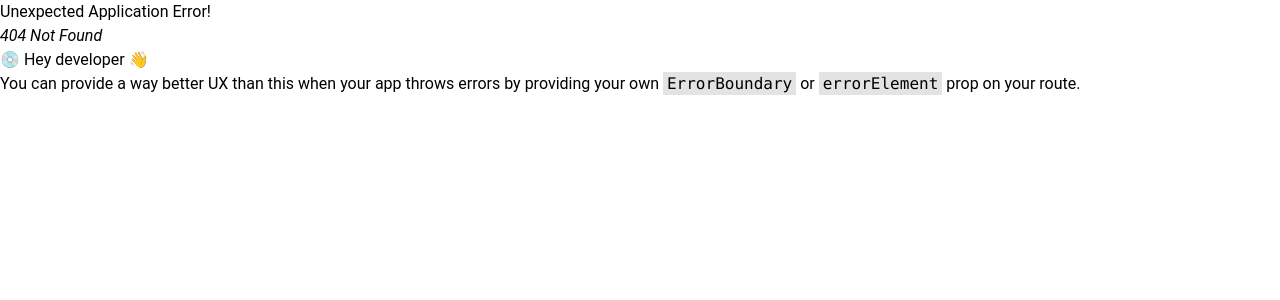
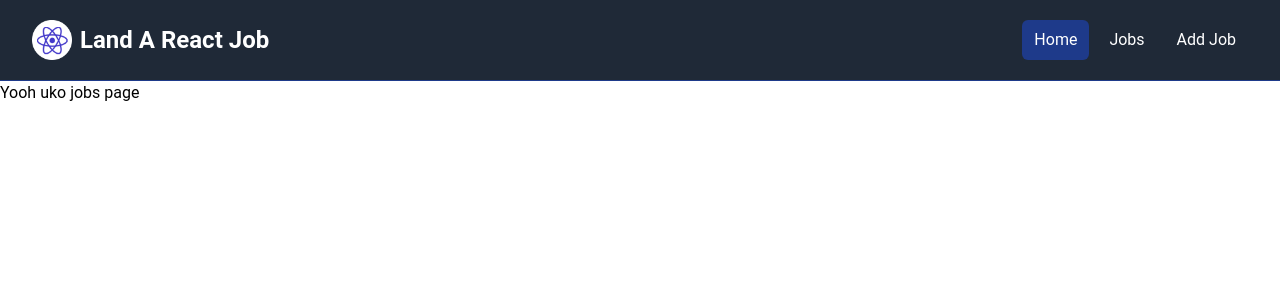
Before and after one commit to amuuo-dev/get-a-job, a React (Vite) app: page /jobs in a window 1280 px wide. Before the commit this address had no page. Shown: the top 300 px of the page. Built offline with nearby package versions, Linux system fonts and the light colour scheme.

Commit message:
imported Link to prevent refresing while navigating to pages and created a job page and last did routing to pages by importing routing elements from react-router-dom

```diff
--- a/src/App.jsx
+++ b/src/App.jsx
@@ -7,11 +7,13 @@
 
 import MainLayout from "./layout/MainLayout";
 import HomePage from "./Screen/HomePage";
+import JobPage from "./Screen/JobPage";
 
 const router = createBrowserRouter(
   createRoutesFromElements(
     <Route path="/" element={<MainLayout />}>
       <Route index element={<HomePage />} />
+      <Route path="/jobs" element={<JobPage />} />
     </Route>,
   ),
 );
--- /dev/null
+++ b/src/Screen/JobPage.jsx
@@ -0,0 +1,5 @@
+const JobPage = () => {
+  return <div>Yooh uko jobs page</div>;
+};
+
+export default JobPage;
--- a/src/components/JobList.jsx
+++ b/src/components/JobList.jsx
@@ -1,5 +1,6 @@
 import { useState } from "react";
 import { FaMapMarker } from "react-icons/fa";
+import { Link } from "react-router-dom";
 const JobList = ({ job }) => {
   const [showFullDescription, setShowFullDescription] = useState(false);
   let description = job.description;
@@ -27,12 +28,12 @@
             <FaMapMarker className="inline mb-1 text-lg mr-1" />
             {job.location}
           </div>
-          <a
-            href={`/jobs/${job.id}`}
+          <Link
+            to={`/jobs/${job.id}`}
             className="h-[36px] bg-indigo-500 hover:bg-indigo-600 text-white px-4 py-2 rounded-lg text-center text-sm"
           >
             Read More
-          </a>
+          </Link>
         </div>
       </div>
     </div>
--- a/src/components/Navbar.jsx
+++ b/src/components/Navbar.jsx
@@ -1,3 +1,4 @@
+import { Link } from "react-router-dom";
 import logo from "../assets/images/logo.png";
 const Navbar = () => {
   return (
@@ -5,38 +6,35 @@
       <div className="mx-auto max-w-7xl px-2 sm:px-6 lg:px-8">
         <div className="flex h-20 items-center justify-center">
           <div className="flex flex-1 items-center justify-center md:items-stretch md:justify-start">
-            <a
-              className="flex flex-shrink-0 items-center mr-4"
-              href="/index.html"
-            >
+            <Link className="flex flex-shrink-0 items-center mr-4" to="/">
               <img src={logo} alt="React logo" className="h-10 w-auto" />
               <span className="hidden md:block text-white text-2xl font-bold ml-2">
                 Land A React Job
               </span>
-            </a>
+            </Link>
             <div className="md:ml-auto">
               <div className="flex space-x-2">
-                <a
-                  href="/index.html"
+                <Link
+                  to="/"
                   className="text-white bg-blue-900 hover:bg-gray-900 hover:text-white rounded-md px-3 py-2"
                 >
                   {" "}
                   Home
-                </a>
-                <a
-                  href="/jobs.html"
+                </Link>
+                <Link
+                  to="/jobs"
                   className="text-white hover:bg-gray-900 hover:text-white rounded-md px-3 py-2"
                 >
                   {" "}
                   Jobs
-                </a>
-                <a
-                  href="/add-job.html"
+                </Link>
+                <Link
+                  to="/add-job"
                   className="text-white hover:bg-gray-900 hover:text-white rounded-md px-3 py-2"
                 >
                   {" "}
                   Add Job
-                </a>
+                </Link>
               </div>
             </div>
           </div>
--- a/src/components/Page.jsx
+++ b/src/components/Page.jsx
@@ -1,4 +1,5 @@
 import Card from "./Card";
+import { Link } from "react-router-dom";
 const Page = () => {
   return (
     <section className="py-4">
@@ -9,24 +10,24 @@
             <p className="mt-2 mb-4">
               Browse our React jobs and start your career today
             </p>
-            <a
-              href="/jobs.html"
+            <Link
+              to="/jobs"
               className="inline-block bg-black text-white rounded-lg px-4 py-2 hover:bg-gray-700"
             >
               Browse Jobs
-            </a>
+            </Link>
           </Card>
           <Card bg="bg-indigo-100">
             <h2 className="text-xl font-bold">For Employers</h2>
             <p className="mt-2 mb-4">
               List your job to find the perfect developer for the role
             </p>
-            <a
-              href="/add-job.html"
+            <Link
+              to="/add-job"
               className="inline-block bg-indigo-500 text-white rounded-lg px-4 py-2 hover:bg-indigo-600"
             >
               Add Job
-            </a>
+            </Link>
           </Card>
         </div>
       </div>
--- a/src/components/ViewAll.jsx
+++ b/src/components/ViewAll.jsx
@@ -1,12 +1,13 @@
+import { Link } from "react-router-dom";
 const ViewAll = () => {
   return (
     <section className="m-auto max-w-lg my-10 px-6">
-      <a
-        href="/jobs"
+      <Link
+        to="/jobs"
         className="block bg-black text-white text-center py-4 px-6 rounded-xl hover:bg-gray-700"
       >
         View All Jobs
-      </a>
+      </Link>
     </section>
   );
 };
```
